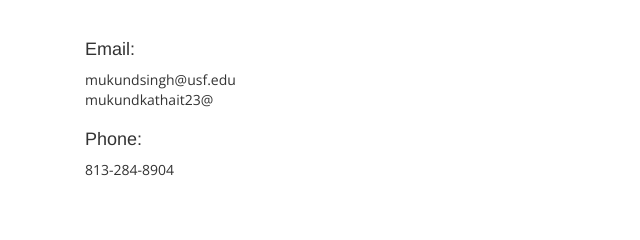
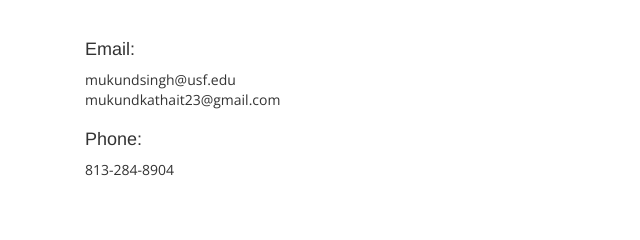
Before and after one commit to mukundsk23/mukundsk.github.io, a plain HTML site: page index.html in a window 1280 px wide. Shown: the part 3467-3707 px from the top of the page, 0-640 px from the left. Drawn offline with nearby package versions, Linux system fonts and the light colour scheme.

Commit message:
Update index.html

```diff
--- a/index.html
+++ b/index.html
@@ -326,7 +326,7 @@
         <h4>Email:</h4>
         <address>
         mukundsingh@usf.edu<br>
-        mukundkathait23@<gmail class="com"></gmail><br>
+        mukundkathait23@gmail.com<br>
         </address>
         <h4>Phone:</h4>
         <address>
```
